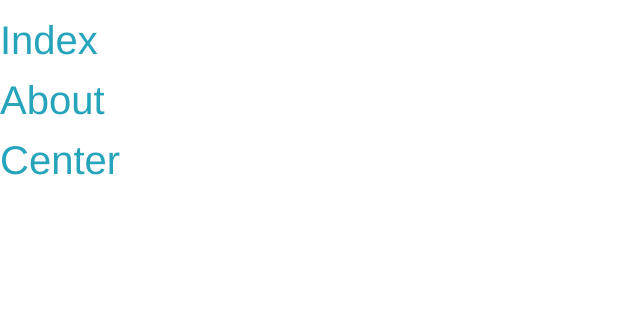
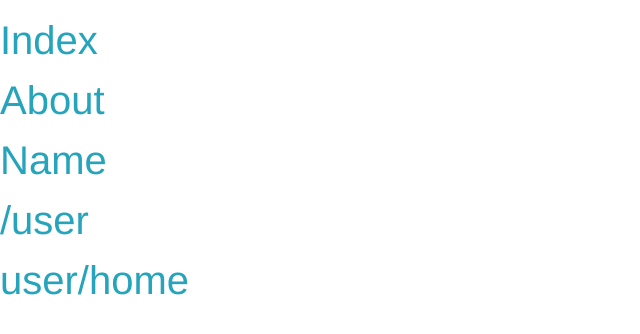
Before and after one commit to hbbaly/nuxt-learn, a Nuxt app: page / in a window 1280 px wide. Shown: the top 334 px of the page, without its empty margins (0-640 px from the left). Built offline with nearby package versions, Linux system fonts and the light colour scheme.

Commit message:
ADD：新增嵌套路由和动态路由

```diff
--- a/nuxt.config.js
+++ b/nuxt.config.js
@@ -82,10 +82,10 @@ module.exports = {
     },
     postcss: {
       plugins: {
-          // Disable `postcss-url`
+        // Disable `postcss-url`
         // 'postcss-url': false,
         // Add some plugins
-        'postcss-px2rem':{
+        'postcss-px2rem': {
           remUnit: 75
         }
       }
--- /dev/null
+++ b/pages/_name.vue
@@ -0,0 +1,6 @@
+<template>
+  <!-- 这个是动态路由 -->
+  <div>
+    <h1>这里是{{ this.$route.params.name }}页面</h1>
+  </div>
+</template>
--- a/pages/center.vue
+++ /dev/null
@@ -1,5 +0,0 @@
-<template>
-  <div>
-    <h1>这里是center页面</h1>
-  </div>
-</template>
--- a/pages/index.vue
+++ b/pages/index.vue
@@ -8,7 +8,13 @@
       to="/about">About</nuxt-link>
     <nuxt-link
       class="__link"
-      to="/center">Center</nuxt-link>
+      to="/hbb">Name</nuxt-link>
+    <nuxt-link
+      class="__link"
+      to="/user">/user</nuxt-link>
+    <nuxt-link
+      class="__link"
+      to="/user/home">user/home</nuxt-link>
   </div>
 </template>
 
--- /dev/null
+++ b/pages/user/home.vue
@@ -0,0 +1,6 @@
+<template>
+  <!-- 这个是嵌套路由 -->
+  <div>
+    <h1>这里是嵌套路由 {{ this.$route.path }}页面</h1>
+  </div>
+</template>
--- /dev/null
+++ b/pages/user/index.vue
@@ -0,0 +1,6 @@
+<template>
+  <!-- 这个是嵌套路由 -->
+  <div>
+    <h1>这里是嵌套路由 {{ this.$route.path }}页面</h1>
+  </div>
+</template>
```
